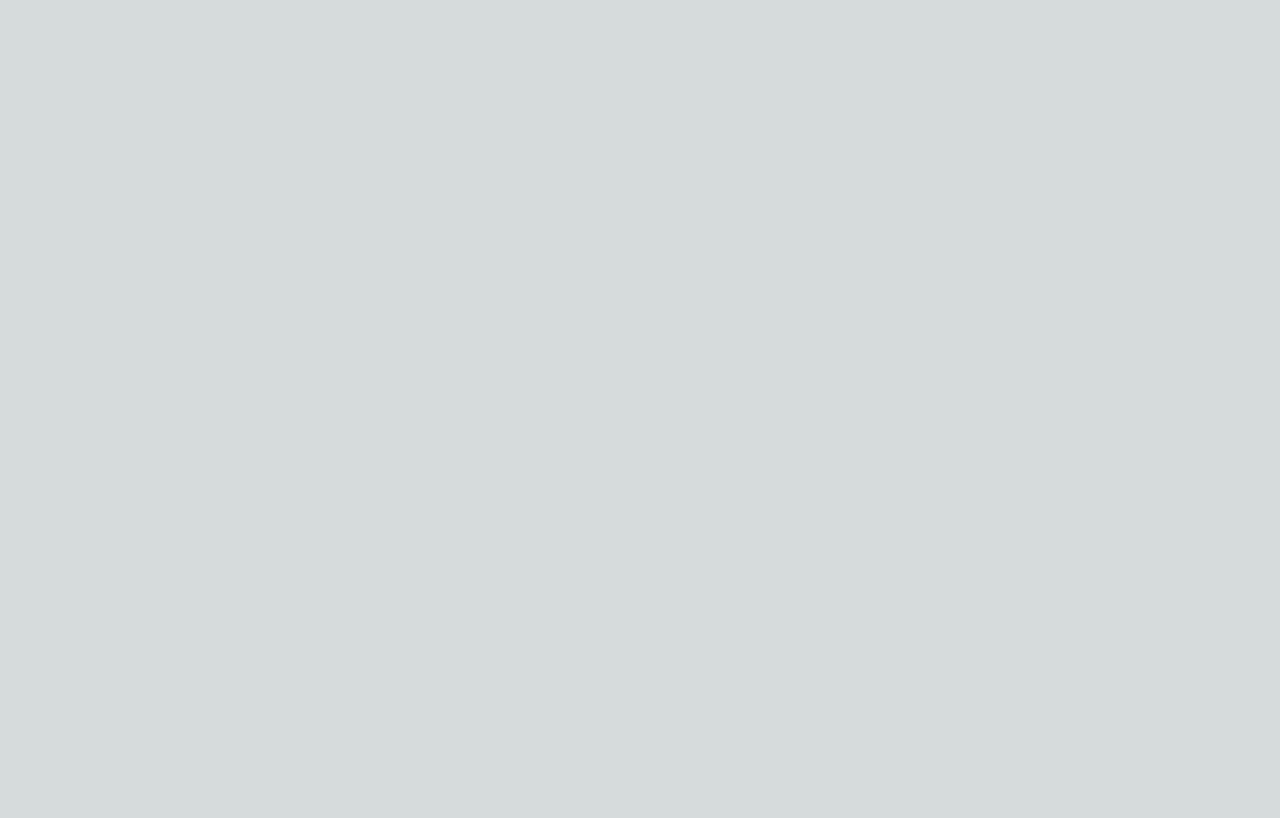
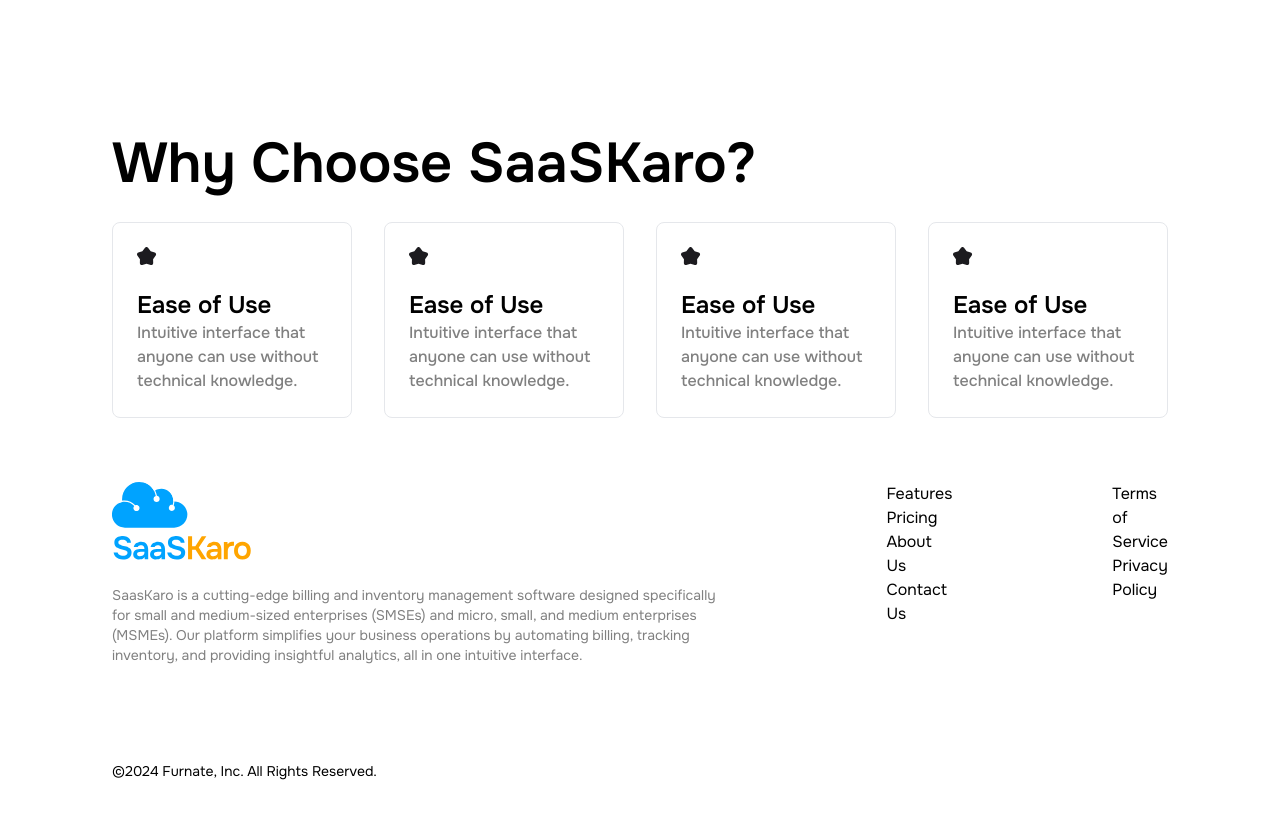
Before and after one commit to kalpesh-iitr/Saaskaro, a Next.js app: page / in a window 1280 px wide. Shown: the part 1220-2038 px from the top of the page. Before the commit the page ends 1102 px from the top, so only its background shows below. Built offline with nearby package versions, Linux system fonts and the light colour scheme.

Commit message:
Second updates

```diff
--- a/src/app/page.tsx
+++ b/src/app/page.tsx
@@ -1,5 +1,7 @@
 "use client"
 import Button from "@/components/Button";
+import { CardsComponent } from "@/components/CardsComponent";
+import { Footer } from "@/components/Footer";
 import HomePageComponent from "@/components/HomePageComponent";
 import Image from "next/image";
 
@@ -38,6 +40,8 @@
       </div>
     </div>
     <HomePageComponent/>
+    <CardsComponent/>
+    <Footer/>
   </>
   );
 }
--- /dev/null
+++ b/src/components/CardsComponent.tsx
@@ -0,0 +1,60 @@
+import Image from "next/image";
+export const CardsComponent=()=>{
+    return<div className="bg-[#ffffff] px-6 md:px-28 flex flex-col pt-60">
+    <div className="flex text-black headingLarge mb-4">Why Choose SaaSKaro?</div>
+    <div className="flex flex-col md:flex-row gap-8 justify-between items-center">
+    <div className="flex p-6 flex-col items-center md:items-start border rounded-lg">
+        <div className="flex mb-6">
+            <Image
+            src="/star-icon.svg"
+            width={20}
+            height={20}
+            alt="star"
+            className="relative"
+          />
+        </div>
+        <div className="flex font-semibold text-2xl">Ease of Use</div>
+        <div className="flex font-medium text-base text-[#808080]">Intuitive interface that anyone can use without technical knowledge.</div>
+      </div>
+      <div className="flex p-6 flex-col items-center md:items-start border rounded-lg">
+        <div className="flex mb-6">
+            <Image
+            src="/star-icon.svg"
+            width={20}
+            height={20}
+            alt="star"
+            className="relative"
+          />
+        </div>
+        <div className="flex font-semibold text-2xl">Ease of Use</div>
+        <div className="flex font-medium text-base text-[#808080]">Intuitive interface that anyone can use without technical knowledge.</div>
+      </div>
+      <div className="flex p-6 flex-col items-center md:items-start border rounded-lg">
+        <div className="flex mb-6">
+            <Image
+            src="/star-icon.svg"
+            width={20}
+            height={20}
+            alt="star"
+            className="relative"
+          />
+        </div>
+        <div className="flex font-semibold text-2xl">Ease of Use</div>
+        <div className="flex font-medium text-base text-[#808080]">Intuitive interface that anyone can use without technical knowledge.</div>
+      </div>
+      <div className="flex p-6 flex-col items-center md:items-start border rounded-lg">
+        <div className="flex mb-6">
+            <Image
+            src="/star-icon.svg"
+            width={20}
+            height={20}
+            alt="star"
+            className="relative"
+          />
+        </div>
+        <div className="flex font-semibold text-2xl">Ease of Use</div>
+        <div className="flex font-medium text-base text-[#808080]">Intuitive interface that anyone can use without technical knowledge.</div>
+      </div>
+    </div>
+    </div>;
+}
--- /dev/null
+++ b/src/components/Footer.tsx
@@ -0,0 +1,35 @@
+import Link from "next/link";
+import Image from "next/image";
+
+
+export const Footer=()=>{
+    return (
+        <footer className="flex bg-[#ffffff] flex-col px-6 md:px-28 justify-between gap-40 pt-16 pb-10 md:flex-row">
+            <div className="flex flex-col">
+                <div className="flex mb-6">
+                    <Image
+                        src="/saaskaro.svg"
+                        width={140}
+                        height={80}
+                        alt="Homepage GIF"
+                        className="relative"
+                    />
+                </div>
+                <div className="flex text-sm text-[#808080] mb-24">SaasKaro is a cutting-edge billing and inventory management software designed specifically for small and medium-sized enterprises (SMSEs) and micro, small, and medium enterprises (MSMEs). Our platform simplifies your business operations by automating billing, tracking inventory, and providing insightful analytics, all in one intuitive interface.</div>
+                <div className="flex text-sm text-[#000000]">©2024 Furnate, Inc. All Rights Reserved.</div>
+            </div>
+            <div className="flex flex-col inline-block">
+                <Link href="/about">Features</Link>
+                <Link href="/contact">Pricing</Link>
+                <Link href="/privacy-policy">
+                    <div className="inline-block flex">About Us</div>
+                </Link>
+                <Link href="/privacy-policy">Contact Us</Link>
+            </div>
+            <div className="flex flex-col">
+                <Link href="/contact">Terms of Service</Link>
+                <Link href="/privacy-policy">Privacy Policy</Link>
+            </div>
+        </footer>
+      );
+}
--- a/src/components/HomePageComponent.tsx
+++ b/src/components/HomePageComponent.tsx
@@ -5,7 +5,7 @@
     const handleGetStarted=()=>{
         console.log("asas");
     }
-  return (
+  return (<>
     <div className="bg-[#ffffff] px-6 md:px-28 flex flex-col justify-between items-center">
       <div className="flex text-black w-full headingLarge mb-4">What We Do?</div>
       <div className="flex flex-col md:flex-row w-full items-center md:items-start">
@@ -28,6 +28,7 @@
         </div>
       </div>
     </div>
+    </>
   );
 }
 
```
Also changed, not shown: public/star-icon.svg (added).
